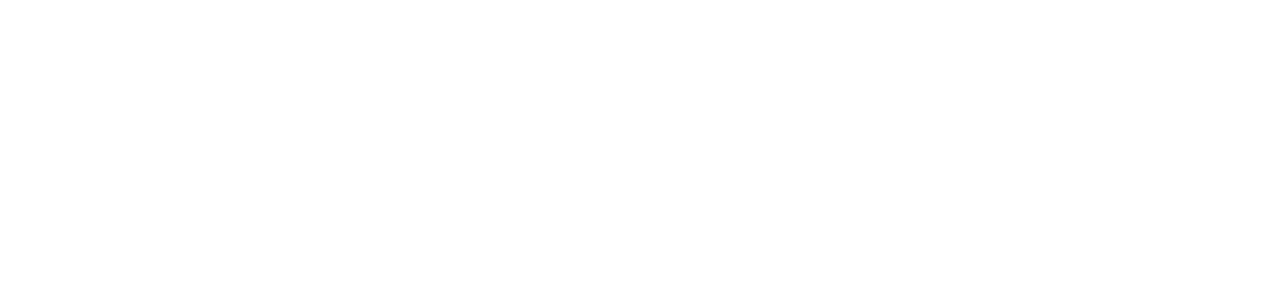
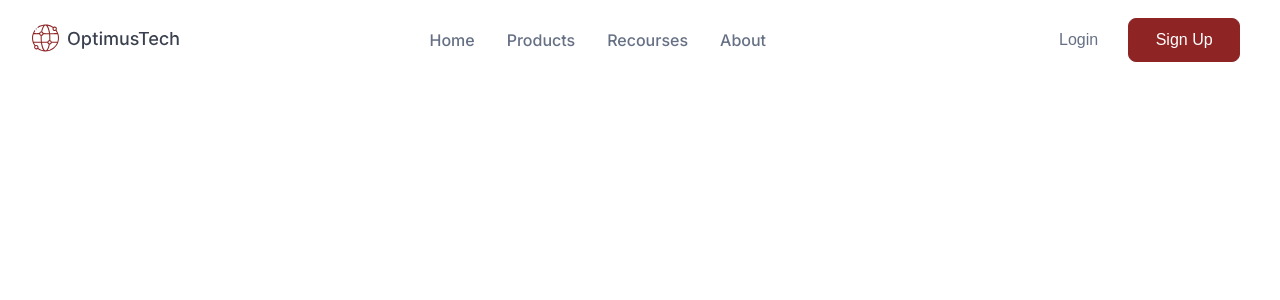
Before and after one commit to Wellington2708/OptimusTech, a React (Vite) app: page / in a window 1280 px wide. Shown: the top 300 px of the page. Built offline with nearby package versions, Linux system fonts and the light colour scheme.

Commit message:
create header

```diff
--- a/index.html
+++ b/index.html
@@ -1,12 +1,20 @@
 <!doctype html>
 <html lang="en">
+
 <head>
   <meta charset="UTF-8" />
   <meta name="viewport" content="width=device-width, initial-scale=1.0" />
-    <title></title>
+  <link rel="preconnect" href="https://fonts.googleapis.com">
+  <link rel="preconnect" href="https://fonts.gstatic.com" crossorigin>
+  <link
+    href="https://fonts.googleapis.com/css2?family=Inter:ital,opsz,wght@0,14..32,100..900;1,14..32,100..900&display=swap"
+    rel="stylesheet">
+  <title>Optimus Tech</title>
 </head>
+
 <body>
   <div id="root"></div>
   <script type="module" src="/src/main.jsx"></script>
 </body>
+
 </html>
--- a/src/App.jsx
+++ b/src/App.jsx
@@ -1,10 +1,11 @@
 import { useState } from 'react'
 import './App.css'
+import Header from '../src/components/Header'
 
 function App() {
   return (
     <>
-
+      <Header />
     </>
   )
 }
--- /dev/null
+++ b/src/components/Header/Header.module.css
@@ -0,0 +1,66 @@
+.header {
+    display: flex;
+    justify-content: space-between;
+    align-items: center;
+    height: 80px;
+    padding: 0 32px 0 32px;
+}
+
+.nav__header {
+    display: flex;
+    list-style-type: none;
+    width: 362px;
+
+
+
+}
+
+.list__header {
+    display: flex;
+    gap: 32px;
+    list-style-type: none;
+}
+
+.header ul li a{
+    list-style-type: none;
+    text-decoration: none;
+    color: var(--gray);
+    font-weight: 500;
+    font-size: 16px;
+
+
+
+}
+
+.container__button {
+    display: flex;
+    width: 207px;
+
+    gap: 12px;
+}
+
+.btn__login {
+    padding: 10px 18px;
+    height: 44px;
+    border-radius: 8px;
+    background-color: var(--white) ;
+    font-weight: 500;
+    font-size: 16px;
+    color: var(--gray);
+    border: none;
+    cursor: pointer;
+
+}
+
+.btn__signUp {
+    padding: 0.5 1em;
+    background-color: var(--dark-red) ;
+    height: 44px;
+    width: 112px;
+    border-radius: 8px;
+    border: solid 1px var(--dark-red);
+    color: var(--white);
+    font-weight: 500;
+    font-size: 16px;
+    cursor: pointer;
+}
--- /dev/null
+++ b/src/components/Header/index.jsx
@@ -0,0 +1,27 @@
+import styles from '../Header/Header.module.css';
+import logo from '../../assets/logo.svg';
+
+function Header(){
+    return (
+        <header className={styles.header}>
+            <div>
+                <img src={logo} alt="OptimusTech's Logo" />
+            </div>
+            <nav className={styles.nav__header}>
+                <ul className={styles.list__header}>
+                    <li><a href="#">Home</a></li>
+                    <li><a href="#">Products</a></li>
+                    <li><a href="#">Recourses</a></li>
+                    <li><a href="#">About</a></li>
+                </ul>
+            </nav>
+            <div className={styles.container__button}>
+                <button className={styles.btn__login}>Login</button>
+                <button className={styles.btn__signUp}>Sign Up</button>
+            </div>
+        </header>
+    )
+}
+
+
+export default Header;
--- a/src/index.css
+++ b/src/index.css
@@ -0,0 +1,18 @@
+:root {
+    --white: #FFF;
+    --dark-red: #8e2424;
+    --gray: #667085;
+    --font-inter: "Inter", sans-serif;
+}
+
+
+* {
+    margin: 0;
+    padding: 0;
+    box-sizing: border-box;
+}
+
+body {
+    font-family: var(--font-inter);
+    background-color: var(--white);
+}
```
Also changed, not shown: src/assets/logo.svg (added). Lines whose indentation alone changed are shown as unchanged.
